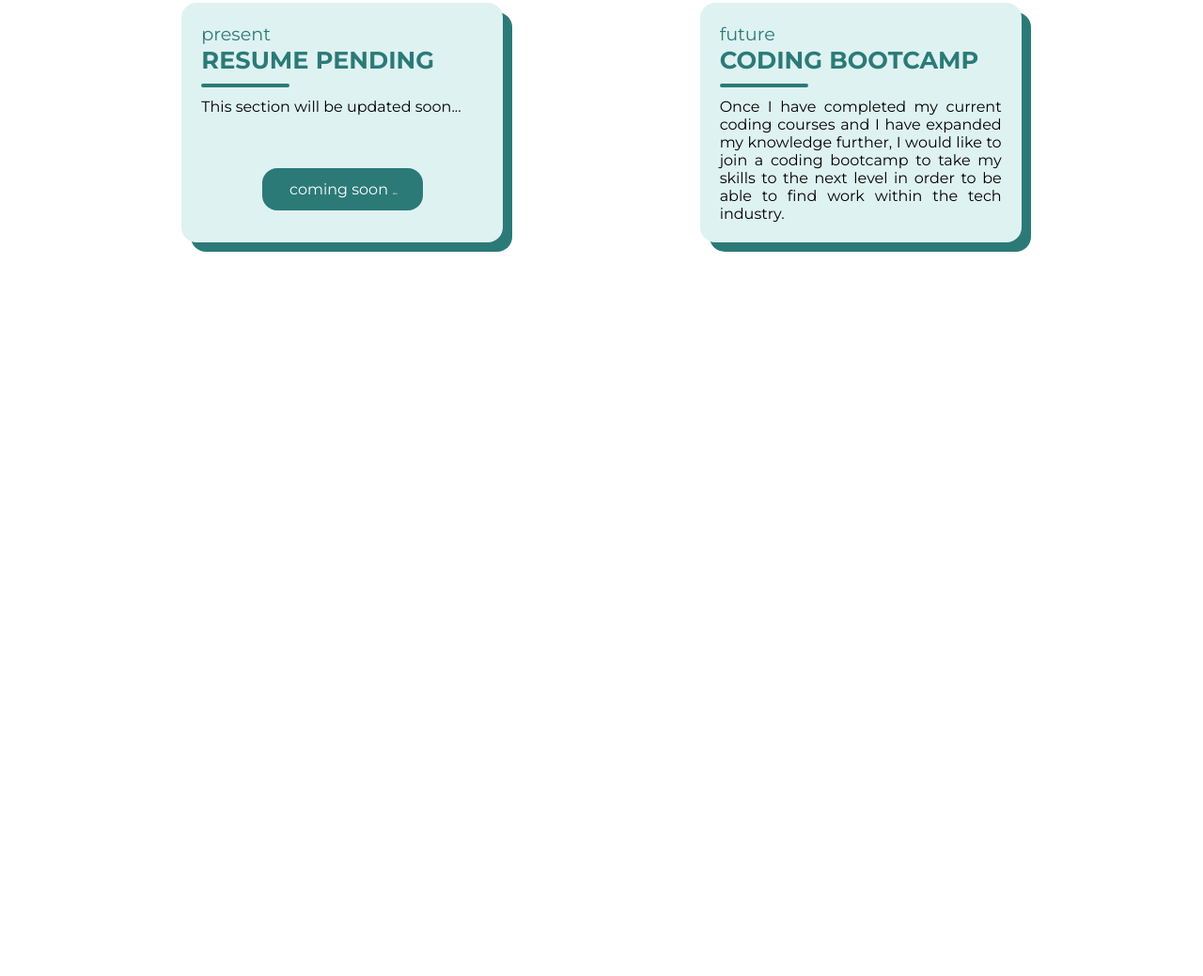
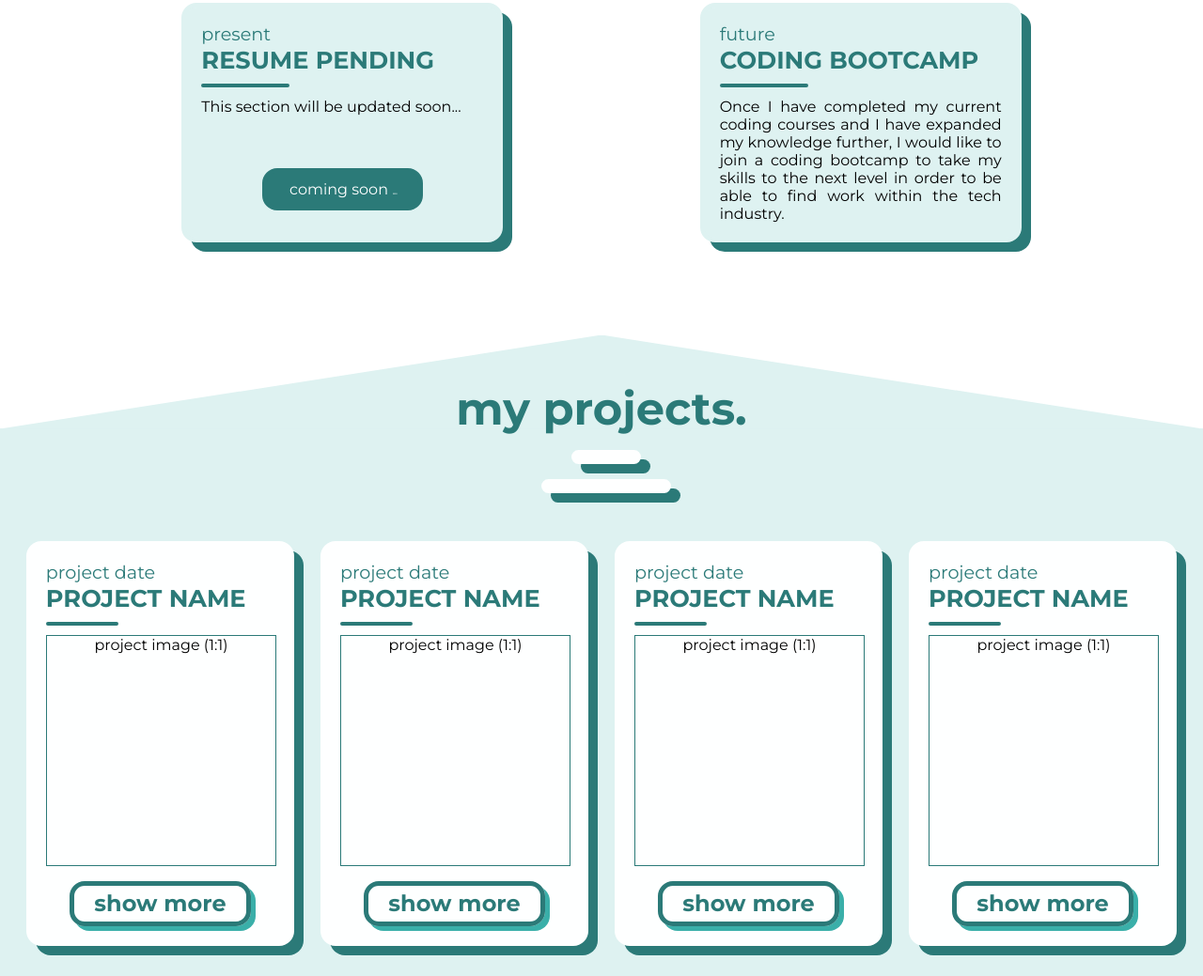
Before and after one commit to chetheaker/portfolio_website, a plain HTML site: page index.html in a window 1280 px wide. Shown: the part 1516-2555 px from the top of the page at 94% size. Before the commit the page ends 1872 px from the top, so only its background shows below. Drawn offline with Linux system fonts and the light colour scheme.

Commit message:
project section started with js but needs formatting

```diff
--- a/index.html
+++ b/index.html
@@ -37,11 +37,10 @@
           </div>
         </div>
       </section>
-      <div class="triangle"></div>
+      <div id="triangle-1"></div>
       <section id="about">
         <div class="content">
           <h2>about me.</h2>
-          <!--put <p> is speech bubble?-->
           <div class="bubble one"></div>
           <div class="bubble two"></div>
           <div class="bubble three">
@@ -117,7 +116,55 @@
           </div>
         </div>
       </section>
-      <section id="projects"></section>
+      <div id="triangle-2"></div>
+      <section id="projects">
+        <div class="content">
+          <h2>my projects.</h2>
+          <div class="bubble one"></div>
+          <div class="bubble two"></div>
+        </div>
+        <div class="projects">
+          <div class="project">
+            <h4>project date</h4>
+            <h3>project name</h3>
+            <hr />
+            <div class="image">project image (1:1)</div>
+            <div class="button-container">
+              <div class="button" onclick="projectOnePopUp()">show more</div>
+              <script src="script.js" type="text/javascript"></script>
+            </div>
+            <!--change id from project1 to the project name-->
+            <div id="project1" class="popup">LOREM IPSOM LALALA.</div>
+          </div>
+          <div class="project">
+            <h4>project date</h4>
+            <h3>project name</h3>
+            <hr />
+            <div class="image">project image (1:1)</div>
+            <div class="button-container">
+              <div class="button">show more</div>
+            </div>
+          </div>
+          <div class="project">
+            <h4>project date</h4>
+            <h3>project name</h3>
+            <hr />
+            <div class="image">project image (1:1)</div>
+            <div class="button-container">
+              <div class="button">show more</div>
+            </div>
+          </div>
+          <div class="project">
+            <h4>project date</h4>
+            <h3>project name</h3>
+            <hr />
+            <div class="image">project image (1:1)</div>
+            <div class="button-container">
+              <div class="button">show more</div>
+            </div>
+          </div>
+        </div>
+      </section>
       <section id="skills"></section>
       <section id="contact"></section>
     </main>
--- a/script.js
+++ b/script.js
@@ -0,0 +1,6 @@
+
+// change name from projectOne to the project name
+function projectOnePopUp() {
+    let popUp = document.getElementById("project1");
+    popUp.style.display = "block";
+  }
--- a/styles.css
+++ b/styles.css
@@ -15,7 +15,7 @@ header {
   justify-content: space-between;
   background-color: #3aafa9;
   position: fixed;
-  z-index: 2;
+  z-index: 1;
 }
 
 header img {
@@ -217,7 +217,7 @@ nav a.border:active {
   }
 }
 
-.triangle {
+#triangle-1 {
   background-color: #feffff;
   height: 100px;
   width: 100%;
@@ -227,6 +227,7 @@ nav a.border:active {
 #about {
   position: relative;
   top: -50px;
+  margin-bottom: 0;
 }
 
 @media only screen and (max-width: 400px) {
@@ -310,8 +311,20 @@ nav a.border:active {
   box-shadow: 10px 10px #2b7a78;
 }
 
+@keyframes grow {
+  from {
+    transform: none;
+  }
+  to {
+    transform: scale(1.25);
+  }
+}
+
 #about .event:hover {
   box-shadow: 10px 10px 10px #2b7a78;
+  transform: scale(1.25);
+  animation-name: grow;
+  animation-duration: 0.4s;
 }
 
 #about .event h4 {
@@ -396,4 +409,162 @@ nav a.border:active {
   #about .event {
     width: 72%;
   }
+  @keyframes grow {
+    from {
+      transform: none;
+    }
+    to {
+      transform: scale(1.1);
+    }
+  }
+  #about .event:hover {
+    transform: scale(1.1);
+  }
 }
+
+#triangle-2 {
+  background-color: #def2f1;
+  height: 100px;
+  width: 100%;
+  clip-path: polygon(50% 0, 100% 100%, 0 100%);
+  position: relative;
+  top: 1px;
+}
+
+#projects {
+  background-color: #def2f1;
+}
+
+#projects h2 {
+  font-size: 3rem;
+  text-align: center;
+  color: #2b7a78;
+  position: relative;
+  top: -50px;
+}
+
+@media only screen and (max-width: 400px) {
+  #projects h2 {
+    top: 0px;
+  }
+}
+
+#projects .bubble {
+  border: solid 5px #feffff;
+  border-radius: 1rem;
+  background-color: #feffff;
+  box-shadow: 10px 10px #2b7a78;
+  position: relative;
+  top: -35px;
+}
+
+#projects .one {
+  width: 5%;
+  height: 5px;
+  margin: 0 47.5%;
+}
+
+#projects .two {
+  width: 10%;
+  height: 5px;
+  margin: 1rem 45%;
+}
+
+@media only screen and (max-width: 715px) {
+  #projects .bubble {
+    box-shadow: 7px 7px #2b7a78;
+  }
+}
+
+@media only screen and (max-width: 500px) {
+  #projects .bubble {
+    box-shadow: 5px 5px #2b7a78;
+  }
+}
+
+#projects .projects {
+  display: flex;
+  flex-wrap: wrap;
+  justify-content: space-evenly;
+}
+
+#projects .project {
+  width: 19%;
+  padding: 1rem;
+  border: solid 5px #feffff;
+  margin-bottom: 2rem;
+  border-radius: 1rem;
+  background-color: #feffff;
+  box-shadow: 10px 10px #2b7a78;
+}
+
+#projects .project h4 {
+  font-weight: normal;
+  color: #2b7a78;
+  font-size: 1.2rem;
+}
+
+#projects .project h3 {
+  text-transform: uppercase;
+  font-size: 1.6rem;
+  color: #2b7a78;
+}
+
+#projects .project hr {
+  border: solid 2px #2b7a78;
+  border-radius: 1rem;
+  width: 30%;
+  margin: 0.65rem 0;
+}
+
+#projects .project .image {
+  border: solid 1px #2b7a78;
+  text-align: center;
+  width: 19vw;
+  height: 19vw;
+}
+
+#projects .button-container {
+  display: flex;
+  justify-content: center;
+}
+
+#projects .project .button {
+  margin-top: 1rem;
+  border: solid 5px #2b7a78;
+  border-radius: 1rem;
+  box-shadow: 5px 5px #3aafa9;
+  color: #2b7a78;
+  font-weight: bold;
+  font-size: 1.5rem;
+  padding: 0.3rem 0;
+  text-align: center;
+  width: 75%;
+}
+
+@keyframes colorchange {
+  from {
+    background-color: #feffff;
+  }
+  to {
+    background-color: #2b7a78;
+  }
+}
+
+#projects .button:hover {
+  cursor: pointer;
+  background-color: #2b7a78;
+  color: #feffff;
+  animation-name: colorchange;
+  animation-duration: 0.5s;
+}
+
+#projects .popup {
+  display: none;
+  width: 50%;
+  height: 60%;
+  border: solid 5px #3aafa9;
+  border-radius: 1rem;
+  background-color: #def2f1;
+  z-index: 2;
+}
```
